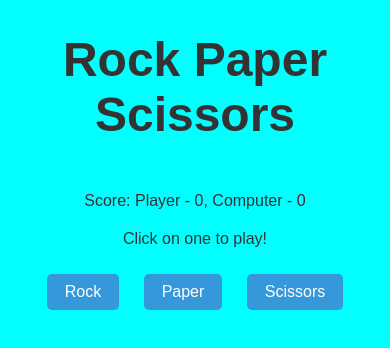
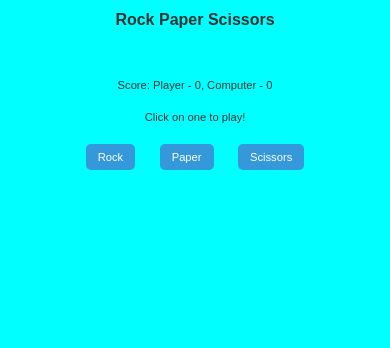
Before and after one commit to DanielMurphy2022/Project-Two-Love-Maths, a plain HTML site: page index.html in a window 390 px wide. Drawn offline with Linux system fonts and the light colour scheme.

Commit message:
added media query in for phone screen size

```diff
--- a/assets/css/style.css
+++ b/assets/css/style.css
@@ -52,3 +52,17 @@ body {
       font-size: 1rem;
     }
   }
+
+  @media (max-width: 480px) {
+    h1 {
+      font-size: 1rem;
+    }
+    button.choice {
+      padding: 7px 12px;
+      font-size: 0.7rem;
+    }
+    #choose, #score, #result {
+      font-size: 0.7rem;
+    }
+
+  }
```
